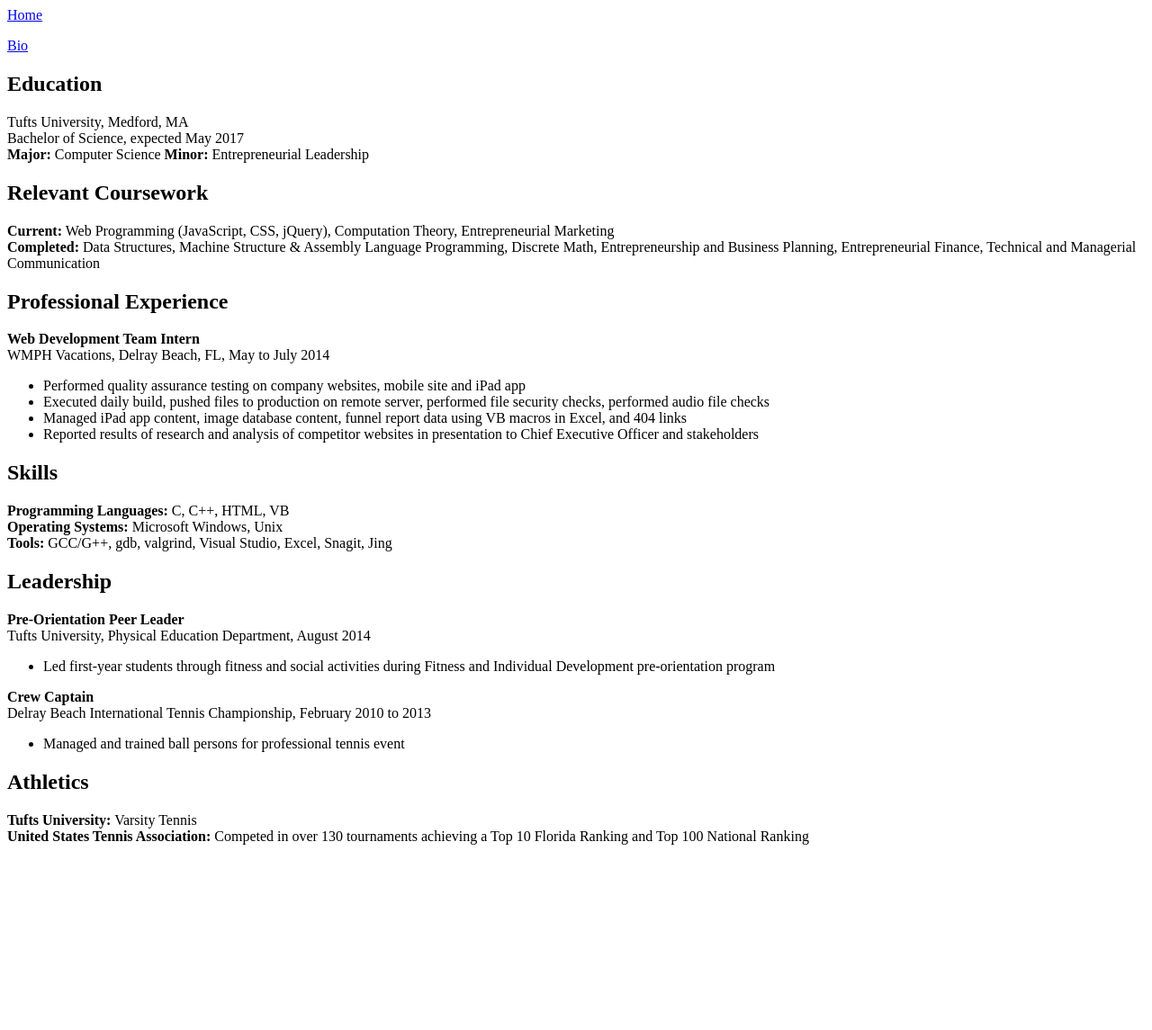
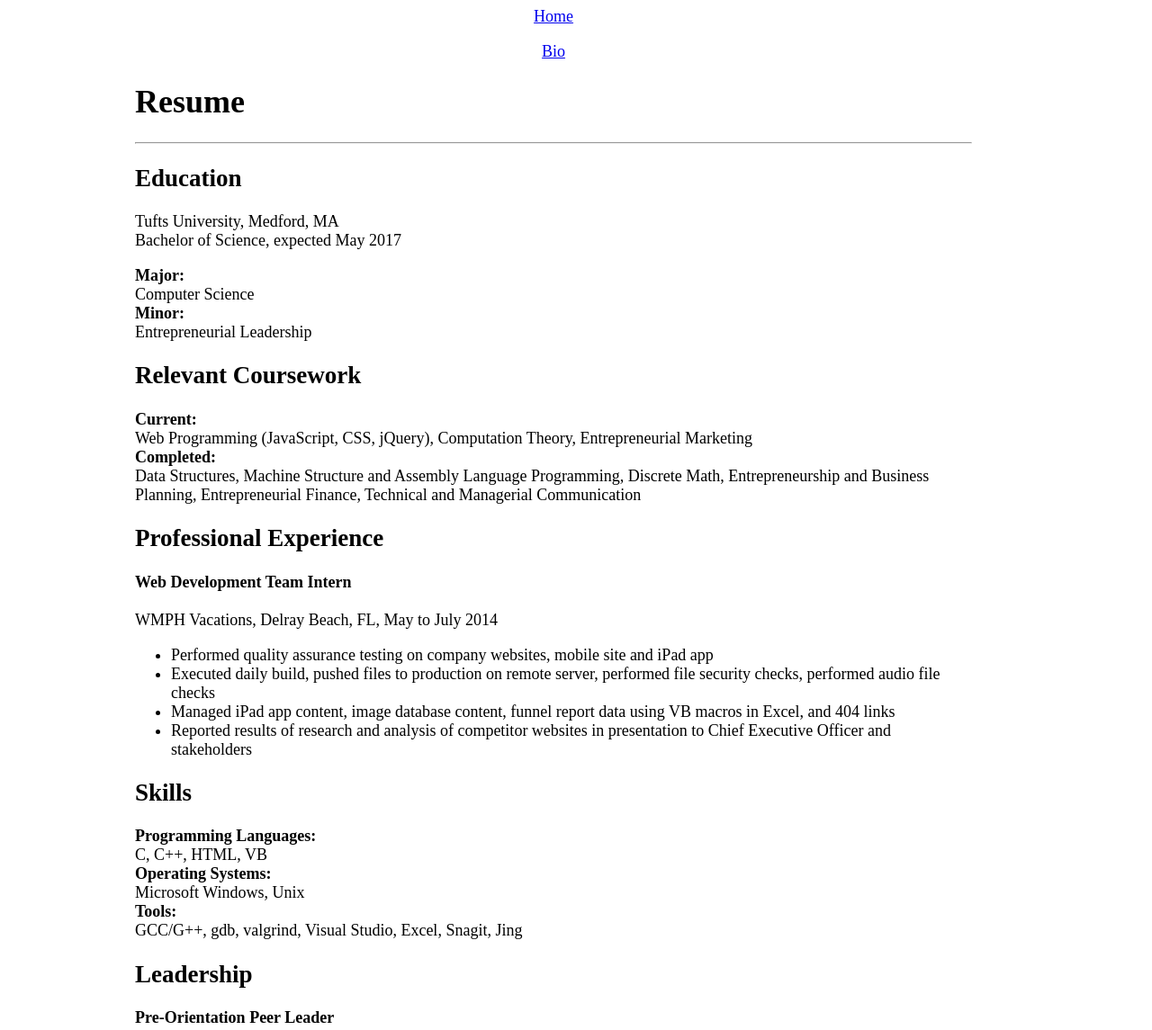
Before and after one commit to bbattl01/bbattl01.github.io, a plain HTML site: page resume.html in a window 1280 px wide. Shown: the top 1145 px of the page at 90% size. Before the commit the page ends 955 px from the top, so only its background shows below. Drawn offline with Linux system fonts and the light colour scheme.

Commit message:
final updates

```diff
--- /dev/null
+++ b/mystyles.css
@@ -0,0 +1,12 @@
+body{
+	text-align:left;
+	margin-left: 150px;
+	margin-right: 200px;
+	font-size:18px;
+}
+
+#header{ text-align: center;}
+
+#mini-header{ font-size:18px; font-weight:bold; }
+
+#selfie-style{ text-align: center; }
--- a/resume.html
+++ b/resume.html
@@ -3,20 +3,23 @@
 		<head>
 				<title> Ben Battle Resume</title>
 		</head>
+		<link rel = "stylesheet" type = "text/css" href="mystyles.css">
 		<body>
-			<a href="http://bbattl01.github.io/index.html"> Home </a>
-				<p>    </p> <a href="http://bbattl01.github.io/bio.html"> Bio </a>
+			<div id="header"><a href="http://bbattl01.github.io/index.html"> Home </a>
+				<p>    </p> <a href="http://bbattl01.github.io/bio.html"> Bio </a></div>
+				<h1>Resume</h1>
+				<hr></hr>
 				<h2>Education</h2>
 					<p> Tufts University, Medford, MA <br>
 						Bachelor of Science, expected May 2017 <br>
-						<b>Major:</b>  Computer Science     <b>Minor:</b>  Entrepreneurial Leadership</p>
+						<div id="mini-header">Major:</div>  Computer Science     <div id="mini-header">Minor:</div>  Entrepreneurial Leadership</p>
 
 				<h2>Relevant Coursework</h2>
-					<p><b>Current:</b>  Web Programming (JavaScript, CSS, jQuery), Computation Theory, Entrepreneurial Marketing <br>
-					<b>Completed:</b>  Data Structures, Machine Structure & Assembly Language Programming, Discrete Math, Entrepreneurship and Business Planning, Entrepreneurial Finance, Technical and Managerial Communication</p>
+					<p><div id="mini-header">Current:</div>  Web Programming (JavaScript, CSS, jQuery), Computation Theory, Entrepreneurial Marketing <br>
+					<div id="mini-header">Completed:</div>  Data Structures, Machine Structure and Assembly Language Programming, Discrete Math, Entrepreneurship and Business Planning, Entrepreneurial Finance, Technical and Managerial Communication</p>
 
 				<h2>Professional Experience</h2>
-				<p><b>Web Development Team Intern</b><br>
+				<p><div id="mini-header">Web Development Team Intern</div><br>
 				WMPH Vacations, Delray Beach, FL, May to July 2014
 				<ul><li>Performed quality assurance testing on company websites, mobile site and iPad app
 				<li>Executed daily build, pushed files to production on remote server, performed file security checks, performed audio file checks
@@ -25,23 +28,23 @@
 				</ul>
 
 				<h2> Skills </h2>
-				<p><b>Programming Languages:</b>  C, C++, HTML, VB<br>
-					<b>Operating Systems:</b>  Microsoft Windows, Unix<br>
-					<b>Tools:</b>  GCC/G++, gdb, valgrind, Visual Studio, Excel, Snagit, Jing </p>
+				<p><div id="mini-header">Programming Languages:</div>  C, C++, HTML, VB<br>
+					<div id="mini-header">Operating Systems:</div>  Microsoft Windows, Unix
+					<div id="mini-header">Tools:</div>  GCC/G++, gdb, valgrind, Visual Studio, Excel, Snagit, Jing </p>
 
 				<h2> Leadership </h2>
-				<p><b>Pre-Orientation Peer Leader</b><br>
+				<p><div id="mini-header">Pre-Orientation Peer Leader</div><br>
 					Tufts University, Physical Education Department, August 2014
 					<ul>
 					<li>Led first-year students through fitness and social activities during Fitness and Individual Development pre-orientation program
 					</ul>
-					<b>Crew Captain</b><br>
+					<div id="mini-header">Crew Captain</div><br>
 					Delray Beach International Tennis Championship, February 2010 to 2013
 					<ul>
 					<li>Managed and trained ball persons for professional tennis event </p>
 					</ul>
 				<h2> Athletics </h2>
-				<p><b>Tufts University:</b> Varsity Tennis <br>
-					<b>United States Tennis Association:</b> Competed in over 130 tournaments achieving a Top 10 Florida Ranking and Top 100 National Ranking </p>
+				<p><div id="mini-header">Tufts University:</div> Varsity Tennis <br>
+					<div id="mini-header">United States Tennis Association:</div> Competed in over 130 tournaments achieving a Top 10 Florida Ranking and Top 100 National Ranking </p>
 		</body>
 </html>
```
Also changed, not shown: bio.html (+9 -3 lines), index.html (+4 -1 lines).
